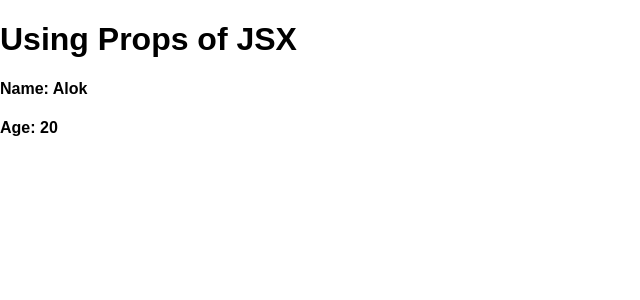
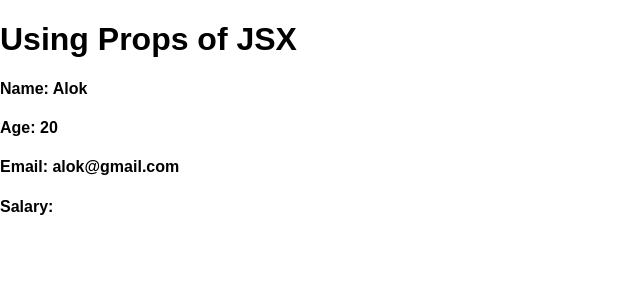
Before and after one commit to alokg-812/Full-Stack-Development, a React (Vite) app in the folder ReactLearning/react-blog/: page / in a window 1280 px wide. Shown: the top 300 px of the page, without its empty margins (0-640 px from the left). Built offline with nearby package versions, Linux system fonts and the light colour scheme.

Commit message:
learning phase

```diff
--- a/ReactLearning/react-blog/src/Components/Props1.jsx
+++ b/ReactLearning/react-blog/src/Components/Props1.jsx
@@ -9,6 +9,8 @@ function Props1({objt}){
             {/* <h4>Email: {email}</h4> */}
             <h4>Name: {objt.name}</h4>
             <h4>Age: {objt.age}</h4>
+            <h4>Email: {objt.email}</h4>
+            <h4>Salary: {objt.salary}</h4>
         </div>
     )
 }
```
